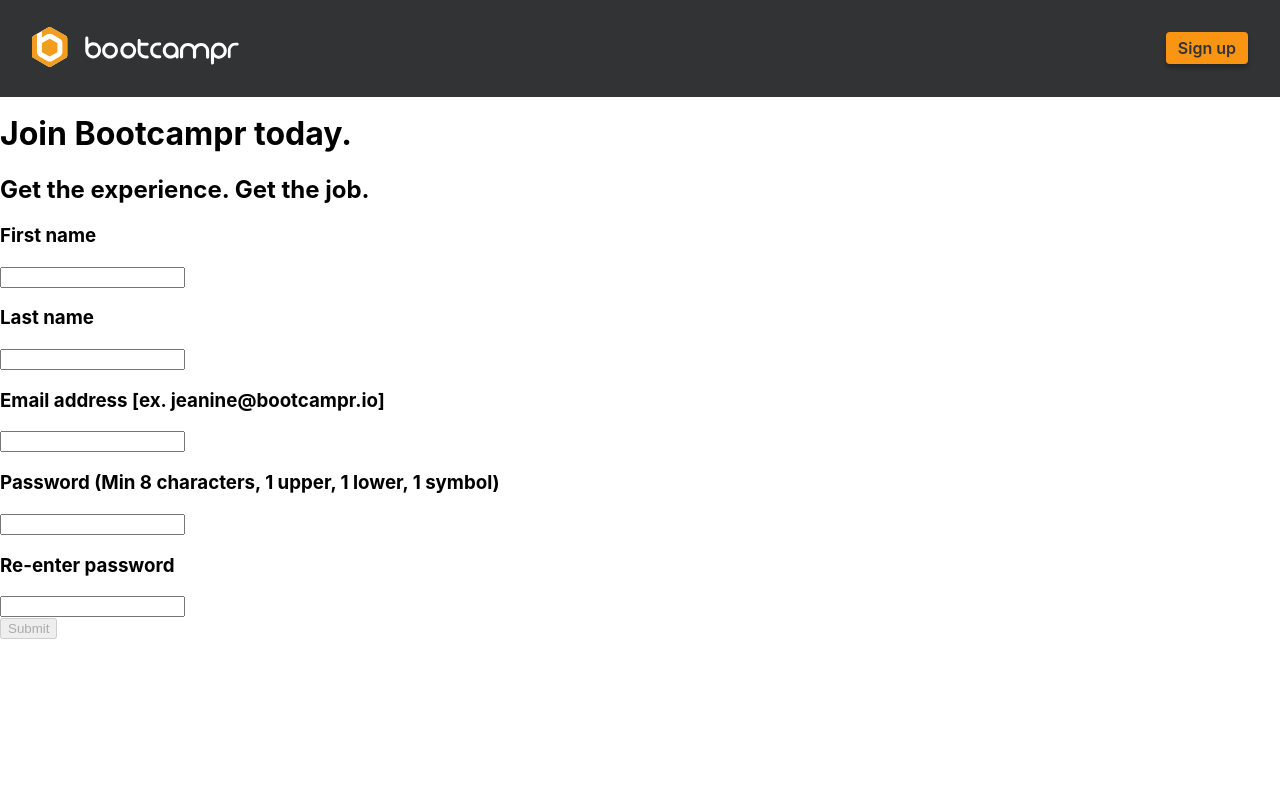
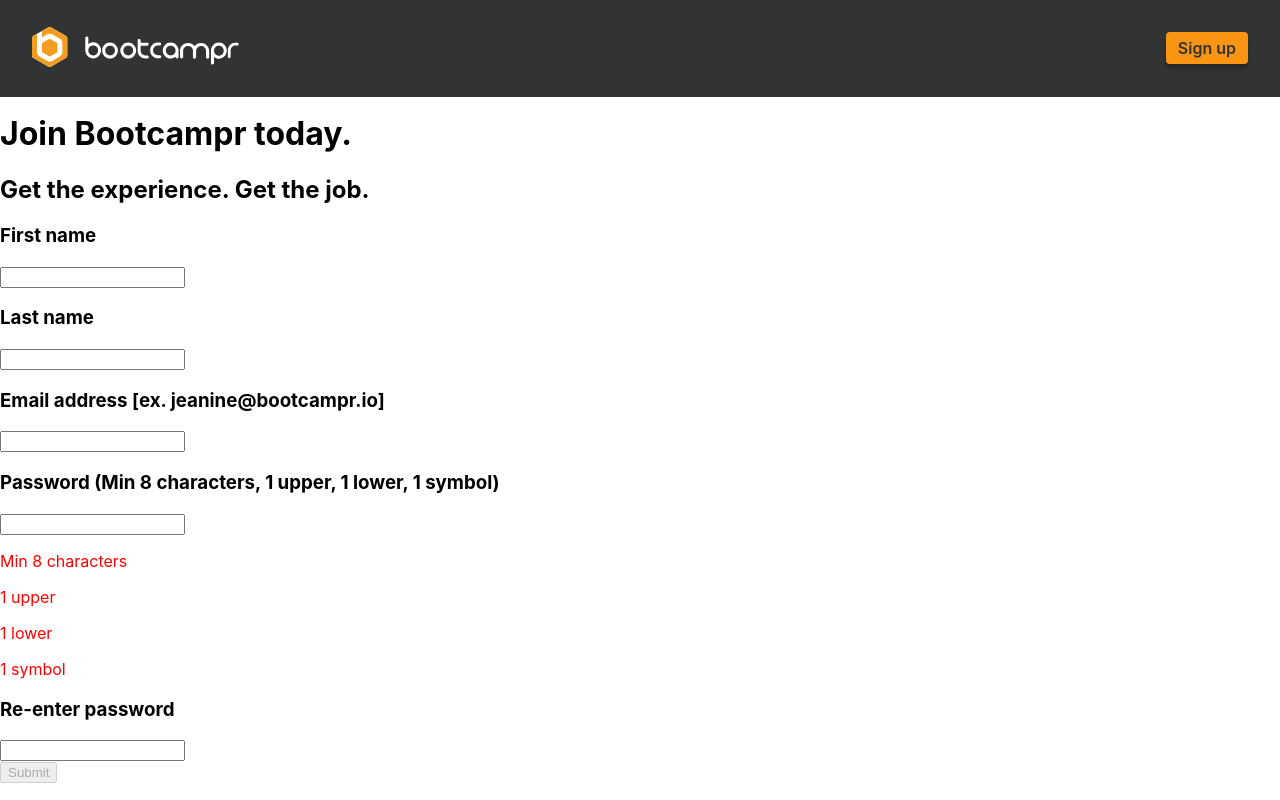
Before and after one commit to yeezick/bootcampr-assessment, a React (Create React App) app in the folder frontend/: page /sign-up in a window 1280 px wide. Built offline with nearby package versions, Linux system fonts and the light colour scheme.

Commit message:
started conditional rendering logic for password validation

```diff
--- a/frontend/src/screens/Sign-Up/SignUp.scss
+++ b/frontend/src/screens/Sign-Up/SignUp.scss
@@ -0,0 +1,26 @@
+.form{
+    .minchar-valid {
+        color: green
+    }
+    .minchar-invalid {
+        color: red
+    }
+    .hasuppercase-valid {
+        color: green
+    }
+    .hasuppercase-invalid {
+        color: red
+    }
+    .haslowercase-valid {
+        color: green
+    }
+    .haslowercase-invalid {
+        color: red
+    }
+    .hasspecialchar-valid {
+        color: green
+    }
+    .hasspecialchar-invalid {
+        color: red
+    }
+}
--- a/frontend/src/screens/Sign-Up/SignUp.tsx
+++ b/frontend/src/screens/Sign-Up/SignUp.tsx
@@ -87,6 +87,10 @@ const SignUpForm: React.FC = () => {
               name='password'
               onChange={handleChange}
             />
+            <p className={passwordValidation.minLength ? 'minchar-valid': 'minchar-invalid'}>Min 8 characters</p>
+            <p className={passwordValidation.hasUppercase ? 'hasuppercase-valid': 'hasuppercase-invalid'}>1 upper</p>
+            <p className={passwordValidation.hasLowerCase ? 'haslowercase-valid': 'haslowercase-invalid'}>1 lower</p>
+            <p className={passwordValidation.hasSpecialChar ? 'hasspecialchar-valid': 'hasspecialchar-invalid'}>1 symbol</p>
           <h3>Re-enter password</h3>
             <input
               type='password'
```
